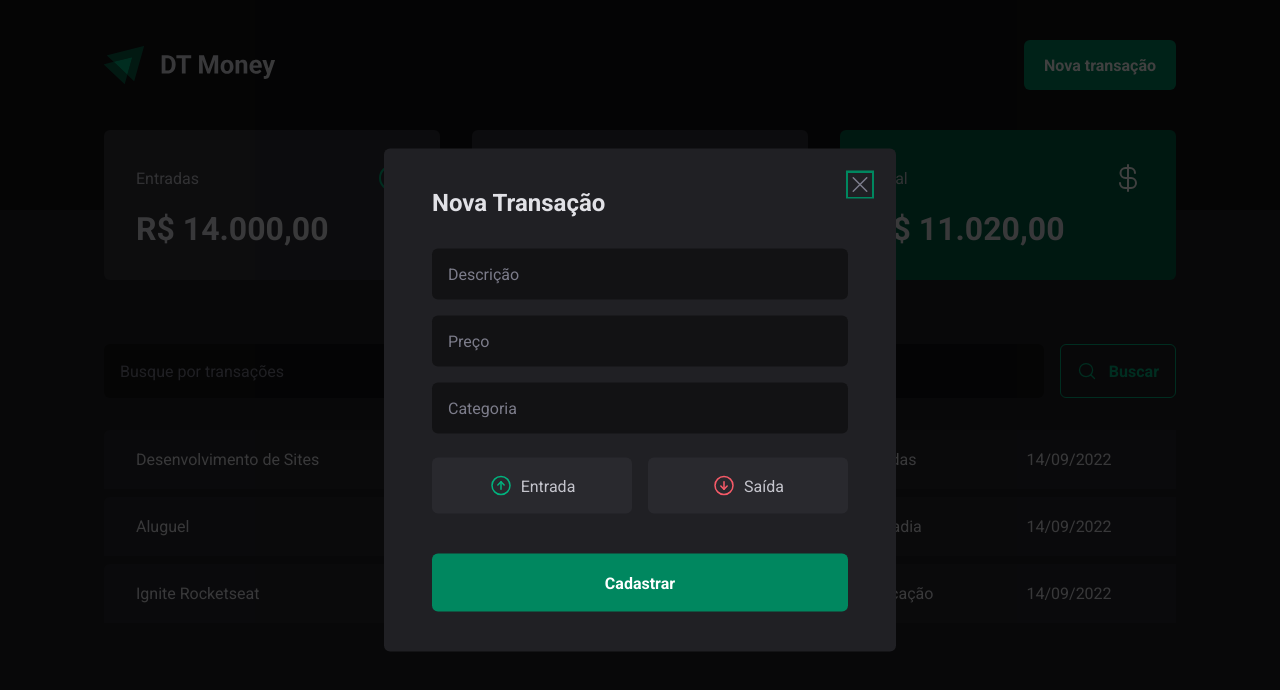
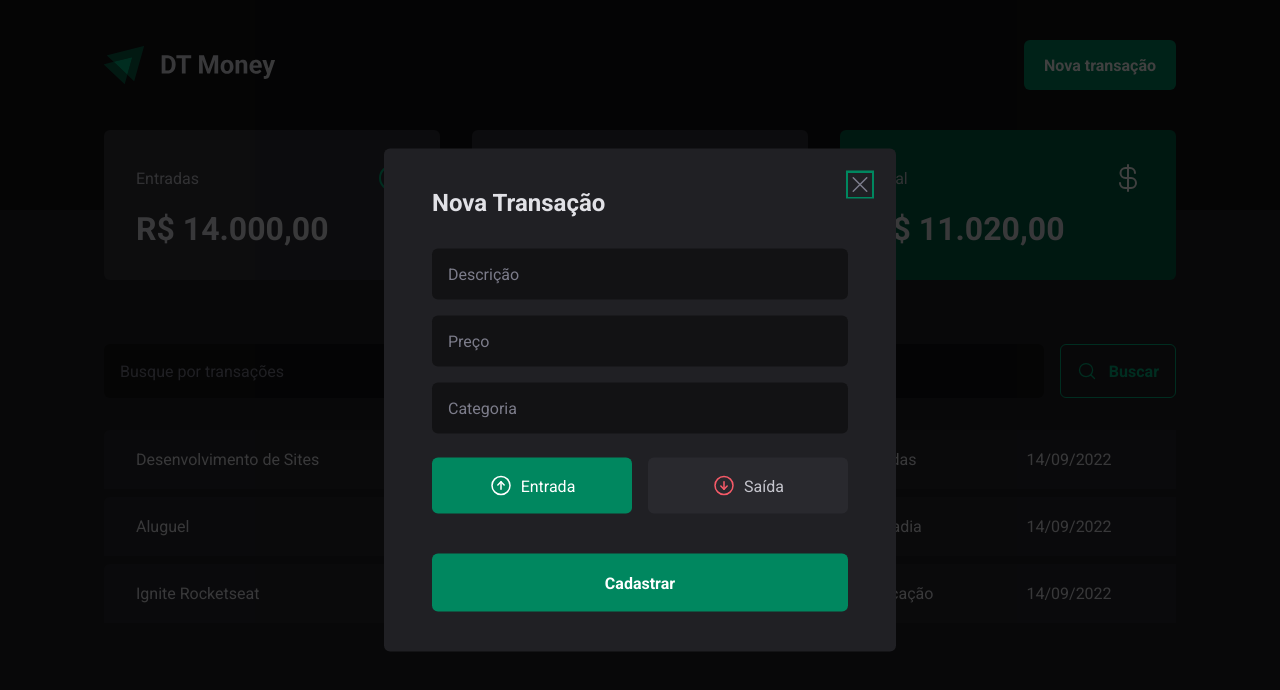
Before and after one commit to DanilloRezende/03-dt-money, a React (Vite) app: page / in a window 1280 px wide. Both pictures are taken after a click on the button "Nova transação". Shown: the top 690 px of the page. Built offline with nearby package versions, Linux system fonts and the light colour scheme; data requests are answered from the project's data file.

Commit message:
Conexão com a API - Controlled Components

```diff
--- a/src/components/NewTransactionModal/index.tsx
+++ b/src/components/NewTransactionModal/index.tsx
@@ -1,7 +1,7 @@
 import { zodResolver } from "@hookform/resolvers/zod";
 import * as Dialog from "@radix-ui/react-dialog";
 import { ArrowCircleDown, ArrowCircleUp, X } from "phosphor-react";
-import { useForm } from "react-hook-form";
+import { Controller, useForm } from "react-hook-form";
 import * as z  from "zod";
 import { CloseButton, Content, Overlay, TransactionType, TransactionTypeButton } from "./styles";
 
@@ -9,18 +9,22 @@
     description: z.string(),
     price: z.number(),
     category: z.string(),
-    // type: z.enum(['income', 'outcome'])
+    type: z.enum(['income', 'outcome'])
 })
 
 type NewTransactionFormInputs = z.infer<typeof newTransactionFormSchema>;
 
 export function NewTransactionModal() {
     const {
+        control,
         register,
         handleSubmit,
         formState: { isSubmitting }
     } = useForm<NewTransactionFormInputs>({
         resolver: zodResolver(newTransactionFormSchema),
+        defaultValues: {
+            type: "income"
+        }
     })
 
     async function handleCreateTransaction(data: NewTransactionFormInputs) {
@@ -59,7 +63,12 @@
                         {...register('category')}
                     />
 
-                    <TransactionType>
+                    <Controller
+                        control={control}
+                        name="type"
+                        render={({ field }) => {
+                            return (
+                                <TransactionType onValueChange={field.onChange} value={field.value}>
                                     <TransactionTypeButton variant='income' value="income">
                                         <ArrowCircleUp size={24} />
                                         Entrada
@@ -69,6 +78,9 @@
                                         Saída
                                     </TransactionTypeButton>
                                 </TransactionType>
+                            )
+                        }}
+                    />
 
                     <button type="submit" disabled={isSubmitting}>
                         Cadastrar
```
Lines whose indentation alone changed are shown as unchanged.
